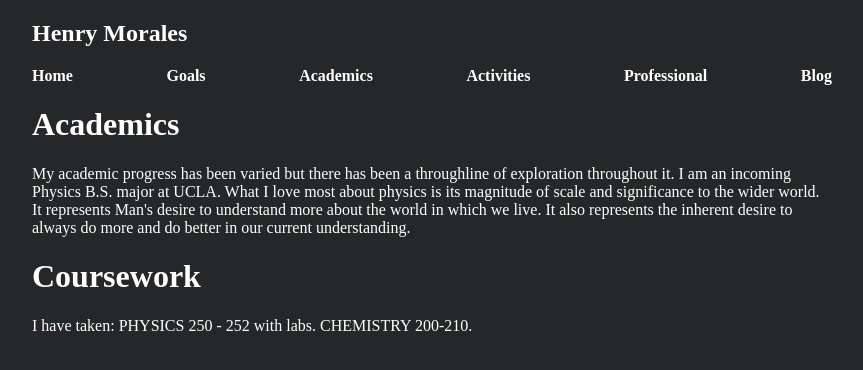
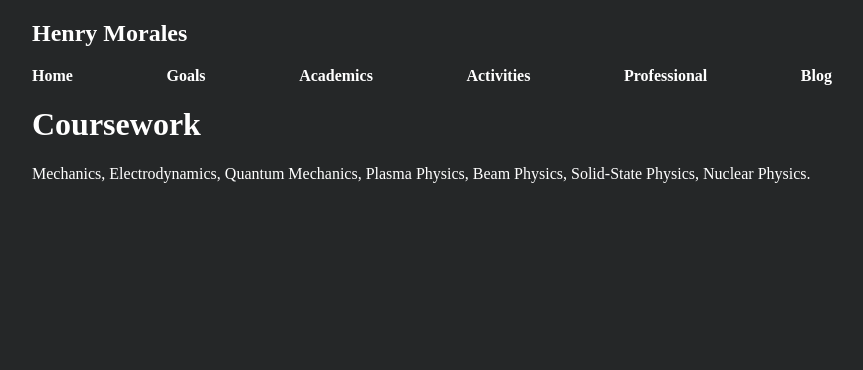
Before and after one commit to barihenry/barihenry.github.io, a plain HTML site: page academics.html in a window 1280 px wide. Shown: the whole page, without its empty margins (208-1071 px from the left). Drawn offline with Linux system fonts and the light colour scheme.

Commit message:
Update academics.html
simplify coursework section

```diff
--- a/academics.html
+++ b/academics.html
@@ -15,13 +15,9 @@
   			<a href="professional.html">Professional</a>
   			<a href="blog.html">Blog</a>
 		</div>
-		<h1>Academics</h1>
-			<p>
-				My academic progress has been varied but there has been a throughline of exploration throughout it. I am an incoming Physics B.S. major at UCLA. What I love most about physics is its magnitude of scale and significance to the wider world. It represents Man's desire to understand more about the world in which we live. It also represents the inherent desire to always do more and do better in our current understanding.
-			</p>
 		<h1>Coursework</h1>
 		<p>
-			I have taken: PHYSICS 250 - 252 with labs. CHEMISTRY 200-210.
+			Mechanics, Electrodynamics, Quantum Mechanics, Plasma Physics, Beam Physics, Solid-State Physics, Nuclear Physics.
 		</p>
 
 	</body>
```
